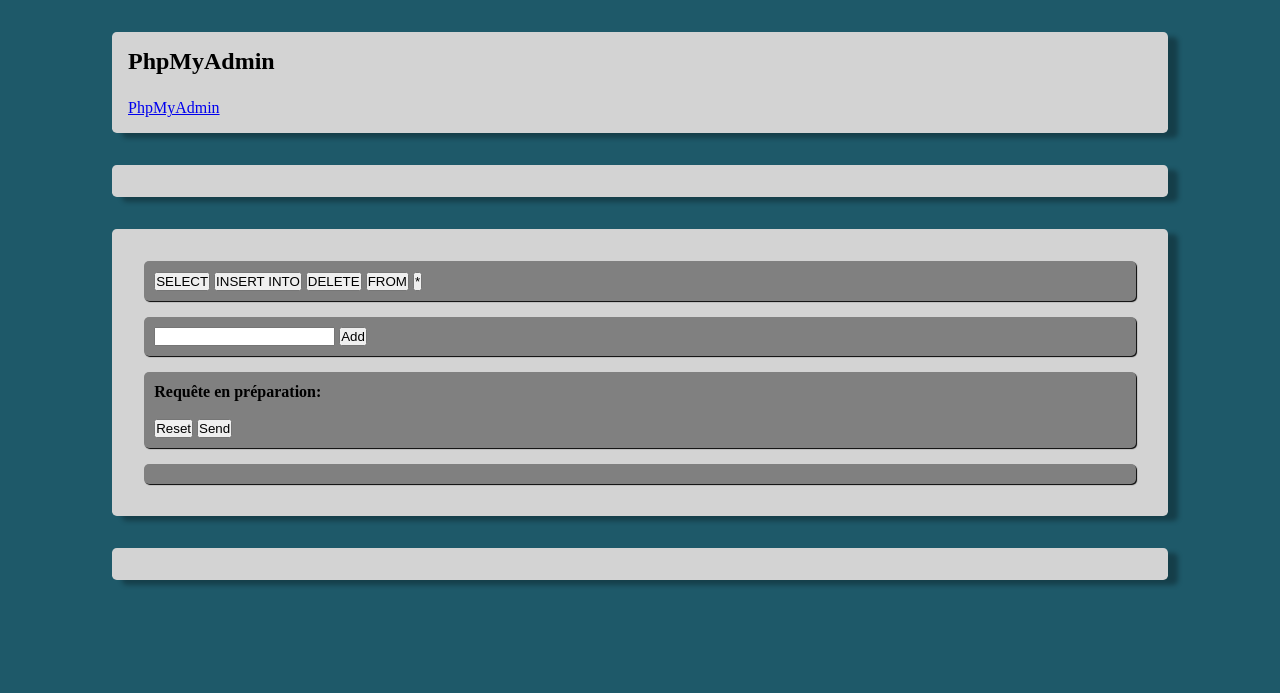
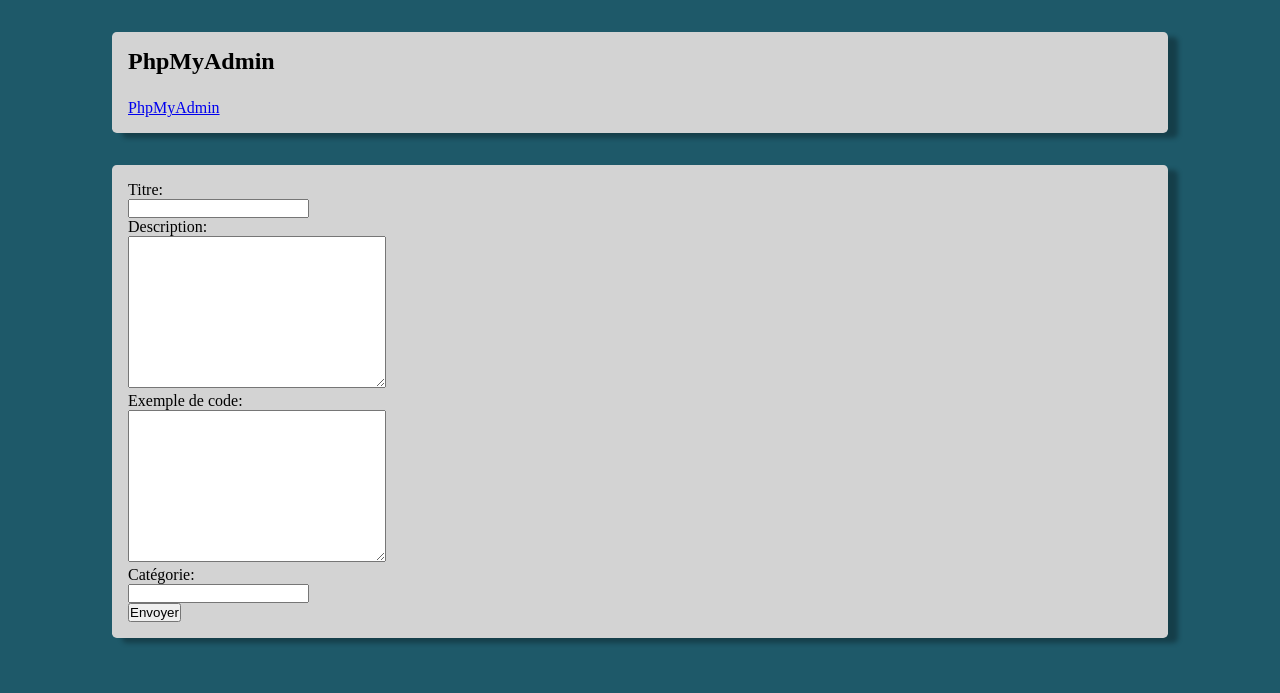
Before and after one commit to VitalRenock/STUDY_Javascript, a PHP site: page /administration.php in a window 1280 px wide. Shown: the part 107-800 px from the top of the page. Run offline with PHP 8.4, Linux system fonts and the light colour scheme; some libraries are stand-ins or nearby versions.

Commit message:
End Rework

```diff
--- a/administration.php
+++ b/administration.php
@@ -21,38 +21,30 @@
                 <a href="/phpmyadmin">PhpMyAdmin</a>
             </article>
 
-            <article id="display_tables"></article>
-
-            <!-- Interface -->
             <article>
-                <p class="myParaf1">
-                    <button name="button_select" type="button" id="button_select">SELECT</button>
-                    <button name="button_insert_into" type="button" id="button_insertinto">INSERT INTO</button>
-                    <button name="button_delete" type="button" id="button_delete">DELETE</button>
-                    <button name="button_from" type="button" id="button_from">FROM</button>
-                    <button name="button_asterisk" type="button" id="button_asterisk">*</button>
-                </p>
-                <p class="myParaf1">
-                    <input  name="input_user" type="text" id="input_user">
-                    <button name="button_add" type="button" id="button_add">Add</button>
-                </p>
-                <p class="myParaf1">
-                    <strong>Requête en préparation:</strong>
-                    <br>
-                    <strong id="display_request"></strong>
-                    <br>
-                    <button name="button_reset" type="button" id="button_reset">Reset</button>
-                    <button name="button_send" type="button" id="button_send">Send</button>
-                </p>
-                <p class="myParaf1" id="display_request_data"></p>
+                <label for="input_title">Titre: </label>
+                <br>
+                <input  name="input_title" type="text" id="input_title">
+                <br>
+                <label for="input_content">Description: </label>
+                <br>
+                <textarea name="input_content" id="input_content" cols="30" rows="10"></textarea>
+                <br>
+                <label for="inupt_code">Exemple de code: </label>
+                <br>
+                <textarea name="input_code" id="input_code" cols="30" rows="10"></textarea>
+                <br>
+                <label for="input_categorie">Catégorie: </label>
+                <br>
+                <input  name="input_categorie" type="text" id="input_categorie">
+                <br>
+                <input  name="button_send" type="button" id="button_send" value="Envoyer">
 
             </article>
 
-            <!-- Affichage du résultat -->
-            <article id="display_result"></article>
-
         </main>
 
+        <script type="module" src="scripts/js/main/administration.js"></script>
 
         <?php include("includes/footer.php"); ?>
 
--- a/index.php
+++ b/index.php
@@ -18,7 +18,7 @@
 
         </main>
 
-        <script type="module" src='scripts/js/main/articles.js'></script>
+        <script type="module" src='scripts/js/main/index.js'></script>
 
         <?php include("includes/footer.php"); ?>
 
--- a/scripts/js/content_manager.js
+++ b/scripts/js/content_manager.js
@@ -3,15 +3,18 @@
     let main = document.querySelector('main');                          // On récupere la balise main
     let newArticle = document.createElement('article');
 
+    let index = 0;
     for (let property in objectToPost) {
 
-        switch (property) {
+        if (index == 0) {
 
-            case 'titre':
             let titleArticle = document.createElement('h1');
             titleArticle.textContent = objectToPost[property];
             newArticle.appendChild(titleArticle);
-                break;
+
+        }
+        else {
+            switch (property) {
 
                 case 'code':
                     let preContainer = document.createElement('pre');
@@ -23,14 +26,24 @@
                     break;
 
                 default:
-                let contentArticle = document.createElement('p');
-                contentArticle.textContent = objectToPost[property];
+                    let subTitle = document.createElement('h4');
+                    subTitle.textContent = property;
+                    let contentText = document.createElement('p');
+                    contentText.textContent = objectToPost[property];
+                    let contentArticle = document.createElement('section');
+                    contentArticle.appendChild(subTitle);
+                    contentArticle.appendChild(contentText);
                     newArticle.appendChild(contentArticle);
                     break;
+
+            }
         }
 
+        index++;
+
     }
-    console.log(newArticle);
+
+    // console.log(newArticle);
     main.appendChild(newArticle);
 
 }
--- a/scripts/js/database_manager.js
+++ b/scripts/js/database_manager.js
@@ -1,12 +1,51 @@
-export function SendRequest(table, columns, callback) {
-    // Ici j'envoie une requête à db_queries.php et j'attends le réponse...
-    // Quand j'obtient la réponse, je fais quelques chose...
+export function RequestData(requestType, targetTable, targetColumns) {
+
+        this.requestType = requestType;
+        this.targetTable = targetTable;
+        this.targetColumns = targetColumns;
+
+        this.Chainage = function() {
+            let chaine = 'type=' + this.requestType;
+            chaine += '&table=' + this.targetTable;
+            chaine += '&columns=' + this.targetColumns;
+            // chaine += '&values=' + valuesToSend;
+            return chaine;
+        };
+
+}
+
+export function SendRequest(requestData, callback) {
 
     // Sécurité
-    if (!table || !columns)
+    if (!requestData.requestType || !requestData.targetTable || !requestData.targetColumns) {
+        console.log("SendRequest() => RequestData incomplet.");
         return;
+    }
+    else if (!callback) {
+        console.log("SendRequest() => Pas de callback fournis.");
+        return;
+    }
 
-    var chainage = 'table=' + table + '&columns=' + columns;
+
+    let chainage;
+
+    switch (requestData.requestType) {
+        case 'select':
+            chainage = requestData.Chainage();
+            break;
+
+        case 'insert':
+            chainage = requestData.Chainage();
+            chainage += '&titre=' + requestData.titre;
+            chainage += '&content=' + requestData.content;
+            break;
+
+        default:
+            break;
+    }
+
+    console.log(chainage);
+
 
     var httpRequest = new XMLHttpRequest();
     httpRequest.open("POST", 'scripts/php/database_requester.php', true);
@@ -19,9 +58,16 @@
 
         if (httpRequest.readyState == XMLHttpRequest.DONE && httpRequest.status == 200) {
 
-            let response = JSON.parse(httpRequest.response);    // Convert JSON to OBJECT
-            for (let i = 0; i < response.length; i++)           // Pour chaque OBJECT de la response...
-                callback(response[i]);
+            if (requestData.requestType == 'select') {
+
+                let response = JSON.parse(httpRequest.response);    // Convert JSON to OBJECT
+                for (let i = 0; i < response.length; i++)           // Pour chaque OBJECT de la response...
+                    callback(response[i]);
+            }
+            else {
+                console.log("Type de requête " + requestData.requestType + ", rien n'est à faire.");
+            }
+
         }
 
     }
--- /dev/null
+++ b/scripts/js/main/administration.js
@@ -0,0 +1,19 @@
+import { RequestData, SendRequest } from "../database_manager.js";
+import { PostArticle } from "../content_manager.js";
+
+let inputTitle = document.getElementById('input_title');
+let inputContent = document.getElementById('input_content');
+let inputCode = document.getElementById('input_code');
+let inputCategorie = document.getElementById('input_categorie');
+let buttonSend = document.getElementById('button_send');
+
+buttonSend.addEventListener('click', SendInsertion);
+
+
+
+function SendInsertion() {
+    RequestData.prototype.titre = inputTitle.value;
+    RequestData.prototype.content = inputContent.value;
+    let requestData = new RequestData('insert', 'articles', "titre, article");
+    SendRequest(requestData, PostArticle);
+}
--- a/scripts/js/main/articles.js
+++ b/scripts/js/main/articles.js
@@ -1,4 +1,5 @@
-import { SendRequest } from "../database_manager.js";
+import { RequestData, SendRequest } from "../database_manager.js";
 import { PostArticle } from "../content_manager.js";
 
-SendRequest("articles", "titre, article, code", PostArticle);
+let requestData = new RequestData('select', 'articles', "titre, article, code, categorie");
+SendRequest(requestData, PostArticle);
--- a/scripts/js/main/index.js
+++ b/scripts/js/main/index.js
@@ -1,4 +1,5 @@
-import { SendRequest } from "../database_manager.js";
+import { RequestData, SendRequest } from "../database_manager.js";
 import { PostArticle } from "../content_manager.js";
 
-SendRequest("articles", "titre, article, code", PostArticle);
+let requestData = new RequestData('select', 'jeux_video', "nom, possesseur, console, prix, commentaires");
+SendRequest(requestData, PostArticle);
```
Also changed, not shown: archives/archives.js (+19 -8 lines), scripts/php/database_requester.php (+41 -3 lines). Lines whose indentation alone changed are shown as unchanged.
